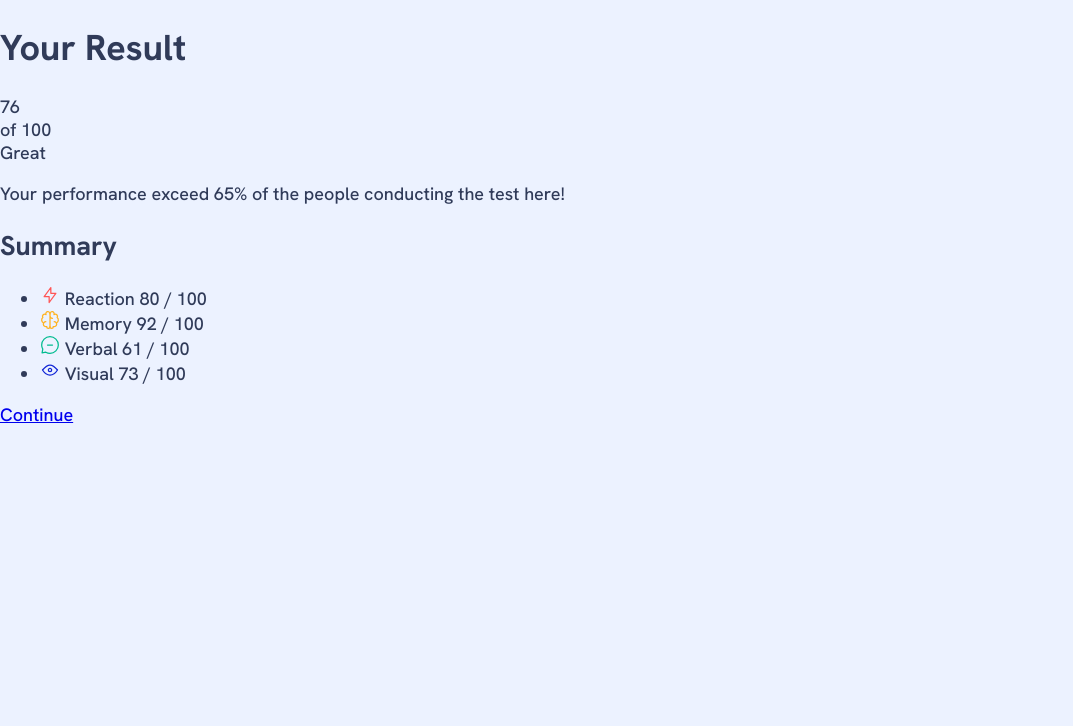
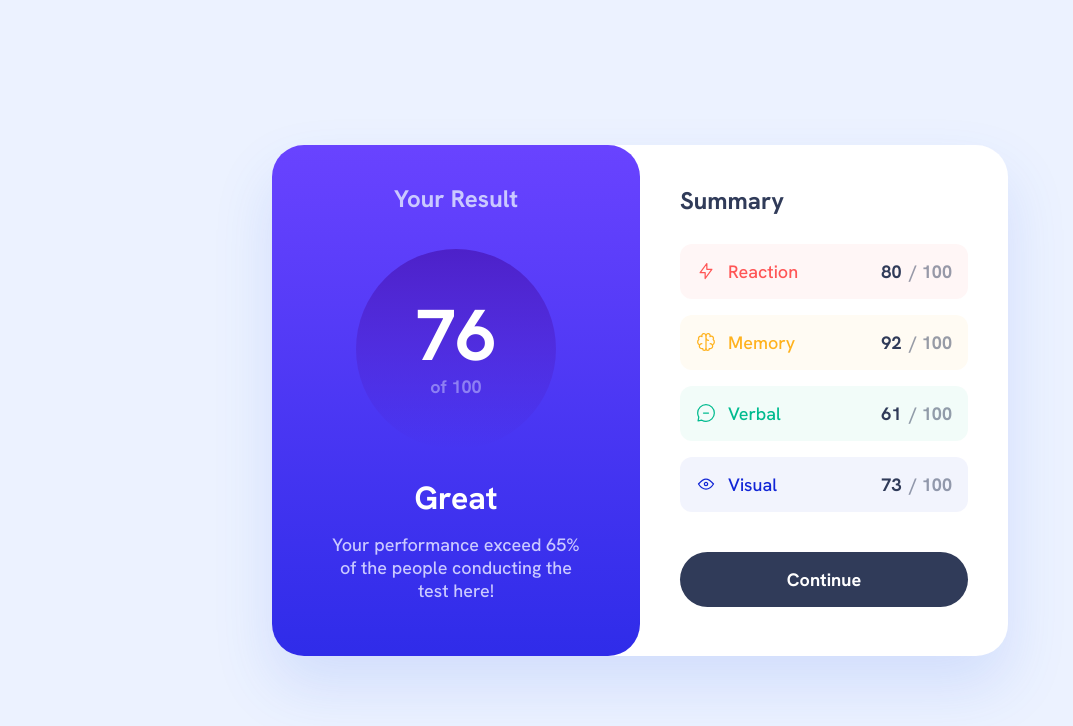
Before and after one commit to Muhammadjewel/results-summary-component, a plain HTML site: page index.html in a window 1280 px wide. Shown: the whole page, without its empty margins (0-1073 px from the left). Drawn offline with Linux system fonts and the light colour scheme.

Commit message:
Finish desktop CSS

```diff
--- a/css/styles.css
+++ b/css/styles.css
@@ -43,6 +43,8 @@ html {
 body {
   display: flex;
   flex-direction: column;
+  justify-content: center;
+  align-items: center;
   height: 100%;
   padding: 0;
   margin: 0;
@@ -110,10 +112,225 @@ select:-webkit-autofill:focus {
 }
 
 
+/* BUTTON */
+.button {
+  position: relative;
+  z-index: 1;
+  display: inline-block;
+  border: 0;
+  padding: 16px 32px;
+  border-radius: 128px;
+  font-size: 18px;
+  line-height: normal;
+  font-weight: bold;
+  text-decoration: none;
+  text-align: center;
+  background-color: #303B59;
+  color: #fff;
+  cursor: pointer;
+}
+
+.button::after {
+  position: absolute;
+  z-index: 1;
+  left: 0;
+  top: 0;
+  width: 100%;
+  height: 100%;
+  border-radius: 128px;
+  background: linear-gradient(180deg, #75f 0%, #6943ff 0.01%, #2f2ce9 100%);
+  content: "";
+  opacity: 0;
+  transition: opacity ease 0.3s;
+}
+
+.button:focus {
+  outline: 2px solid #2f2ce9;
+  outline-offset: 2px;
+}
+
+.button:hover::after,
+.button:focus::after {
+  opacity: 1;
+}
+
+.button:active {
+  opacity: 0.6;
+}
+
+.button--block {
+  display: block;
+  width: 100%;
+}
+
+.button__text {
+  position: relative;
+  z-index: 2;
+}
+
+
 /* MAIN-CONTENT */
 .main-content {
   flex-grow: 1;
 }
+
+
+/* COMPONENT-WRAPPER */
+.component-wrapper {
+  display: flex;
+  width: 100%;
+  max-width: 736px;
+  margin-top: 32px;
+  margin-bottom: 32px;
+  border-radius: 32px;
+  background-color: #fff;
+  box-shadow: 0px 30px 60px 0px rgba(61, 108, 236, 0.15);
+}
+
+
+/* RESULT-CIRCLE */
+.result-circle {
+  display: flex;
+  flex-direction: column;
+  justify-content: center;
+  align-items: center;
+  width: 200px;
+  height: 200px;
+  border-radius: 50%;
+  background-image: linear-gradient(180deg, #4d21c9 0%, rgba(37, 33, 201, 0.00) 100%, rgba(37, 33, 201, 0.00) 100%);
+}
+
+.result-circle__result {
+  margin-bottom: 4px;
+  font-size: 72px;
+  font-weight: 800;
+  line-height: 1;
+  color: #fff;
+}
+
+.result-circle__of {
+  font-weight: 700;
+  opacity: 0.5168;
+}
+
+
+/* RESULT-BOX */
+.result-box {
+  display: flex;
+  flex-direction: column;
+  align-items: center;
+  width: 50%;
+  max-width: 368px;
+  padding: 38px 54px 54px;
+  border-radius: 32px;
+  background-color: #2f2ce9;
+  background-image: linear-gradient(180deg, #75f 0%, #6943ff 0.01%, #2f2ce9 100%);
+  color: #cac9ff;
+  text-align: center;
+}
+
+.result-box__heading {
+  margin-top: 0;
+  margin-bottom: 35px;
+  font-size: 24px;
+}
+
+.result-box__result-circle {
+  margin-bottom: 28px;
+}
+
+.result-box__message-title {
+  margin-bottom: 14px;
+  font-size: 32px;
+  font-weight: 700;
+  color: #fff;
+}
+
+.result-box__message-content {
+  margin: 0;
+}
+
+
+/* STATS-LIST */
+.stats-list {
+  padding: 0;
+  margin: 0;
+  list-style: none;
+}
+
+.stats-list__item {
+  display: flex;
+  align-items: center;
+  padding: 16px;
+  border-radius: 12px;
+}
+
+.stats-list__item:not(:last-child) {
+  margin-bottom: 16px;
+}
+
+.stats-list__item--reaction {
+  background: rgba(255, 85, 85, 0.05);
+  color: #f55;
+}
+
+.stats-list__item--memory {
+  background: rgba(255, 178, 30, 0.05);
+  color: #ffb21e;
+}
+
+.stats-list__item--verbal {
+  background: rgba(0, 187, 143, 0.05);
+  color: #00bb8f;
+}
+
+.stats-list__item--visual {
+  background: rgba(17, 37, 214, 0.05);
+  color: #1125d6;
+}
+
+.stats-list__item-icon {
+  flex-shrink: 0;
+  width: 20px;
+  height: 20px;
+  margin-right: 12px;
+}
+
+.stats-list__item-title {
+  flex-grow: 1;
+  margin-right: 12px;
+}
+
+.stats-list__item-result {
+  margin-right: 8px;
+  color: #303B59;
+  font-weight: bold;
+}
+
+.stats-list__item-max {
+  font-weight: bold;
+  color: rgba(48, 59, 89, 0.5);
+}
+
+
+
+
+/* SUMMARY-BOX */
+.summary-box {
+  width: 50%;
+  padding: 40px;
+}
+
+.summary-box__heading {
+  margin-top: 0;
+  margin-bottom: 28px;
+  font-size: 24px;
+}
+
+.summary-box__stats-list {
+  margin-bottom: 40px;
+}
+
 
 @media
 only screen and (-webkit-min-device-pixel-ratio: 2),
```
